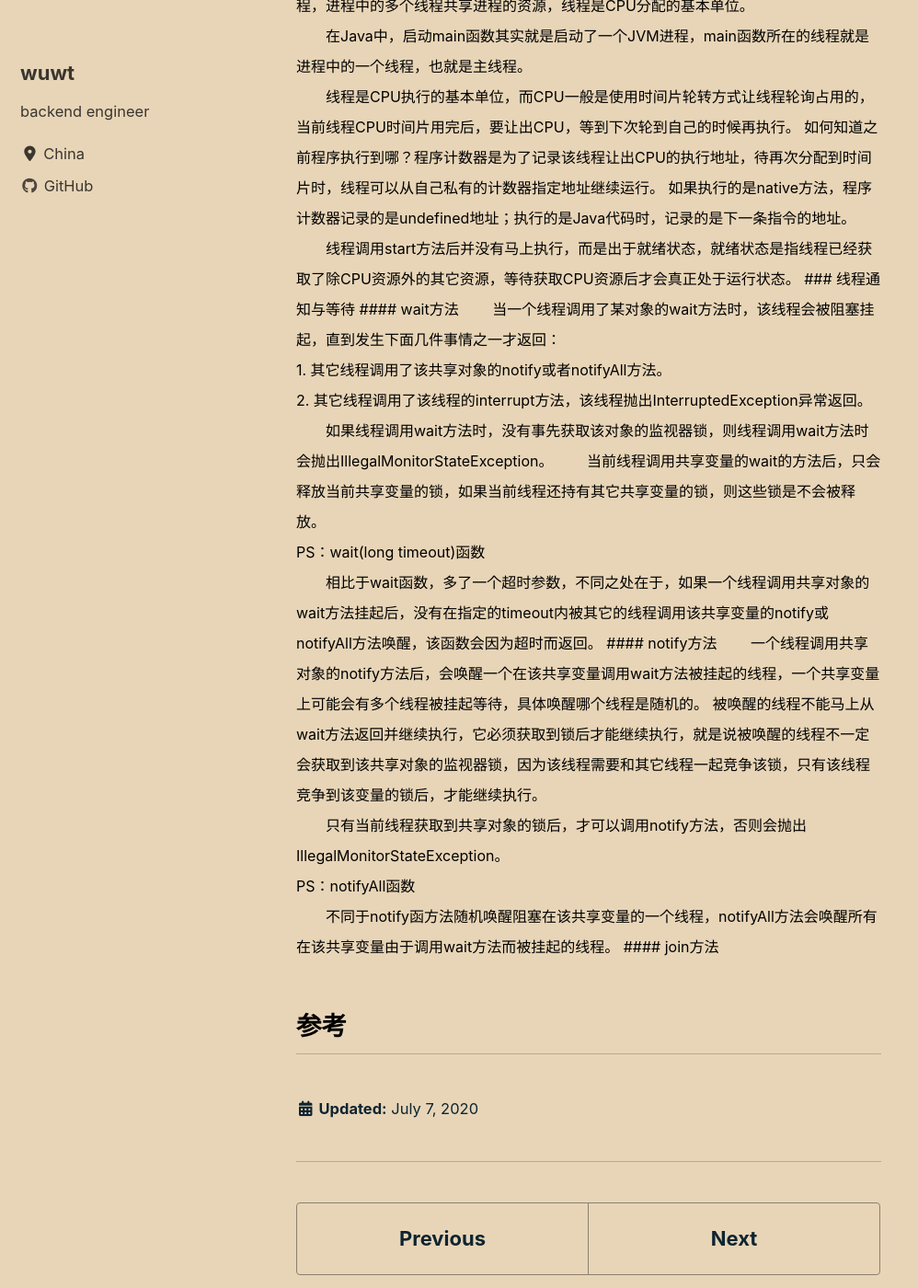
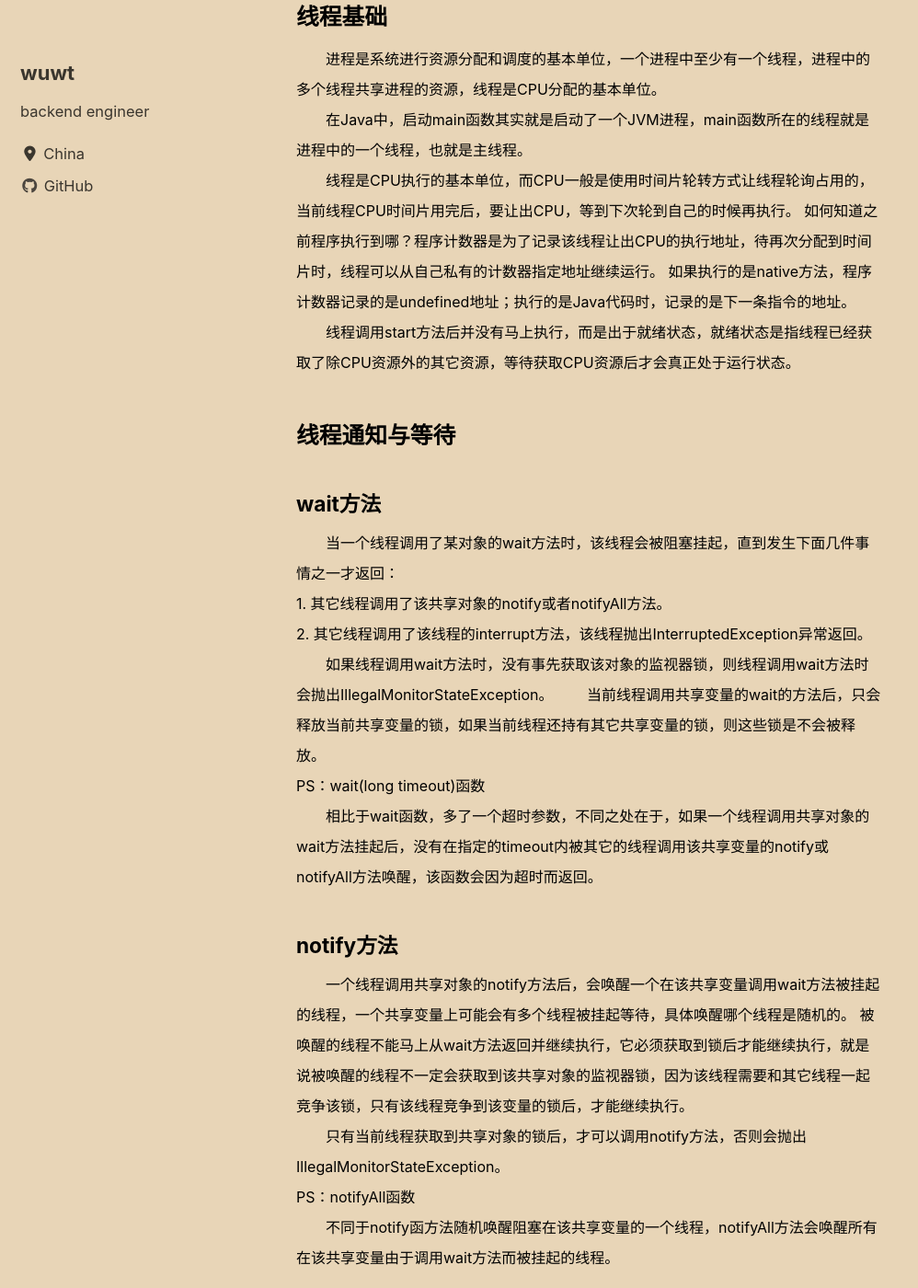
Before and after one commit to wuwtBeyond/wuwtBeyond.github.io, a Jekyll site: the page built from _posts/2020-07-07-Java那些事.md, in a window 1280 px wide and 1400 px high, scrolled down 246 px. Shown: the whole window at 92% size, without its empty margins (0-998 px from the left). Built offline with Jekyll 4.4.1, drawn with Linux system fonts in a browser that asks for light colours; cached includes are drawn as plain includes; nearby versions of some CDN libraries; comment, search, counter and statistics services are not loaded; some of the changed text lies outside the part shown.

Commit message:
update 更新文章

```diff
--- a/_posts/2020-07-07-Java那些事.md
+++ b/_posts/2020-07-07-Java那些事.md
@@ -1,5 +1,5 @@
+### 线程基础
 <font size="3">
-### 线程基础
 &emsp;&emsp;进程是系统进行资源分配和调度的基本单位，一个进程中至少有一个线程，进程中的多个线程共享进程的资源，线程是CPU分配的基本单位。<br>
 
 &emsp;&emsp;在Java中，启动main函数其实就是启动了一个JVM进程，main函数所在的线程就是进程中的一个线程，也就是主线程。<br>
@@ -9,8 +9,10 @@
 如果执行的是native方法，程序计数器记录的是undefined地址；执行的是Java代码时，记录的是下一条指令的地址。<br>
 
 &emsp;&emsp;线程调用start方法后并没有马上执行，而是出于就绪状态，就绪状态是指线程已经获取了除CPU资源外的其它资源，等待获取CPU资源后才会真正处于运行状态。
+</font>
 ### 线程通知与等待
-#### wait方法
+##### wait方法
+<font size="3">
 &emsp;&emsp;当一个线程调用了某对象的wait方法时，该线程会被阻塞挂起，直到发生下面几件事情之一才返回：<br>
 1. 其它线程调用了该共享对象的notify或者notifyAll方法。<br>
 2. 其它线程调用了该线程的interrupt方法，该线程抛出InterruptedException异常返回。<br>
@@ -22,7 +24,9 @@
 PS：wait(long timeout)函数<br>
 
 &emsp;&emsp;相比于wait函数，多了一个超时参数，不同之处在于，如果一个线程调用共享对象的wait方法挂起后，没有在指定的timeout内被其它的线程调用该共享变量的notify或notifyAll方法唤醒，该函数会因为超时而返回。
-#### notify方法
+</font>
+##### notify方法
+<font size="3">
 &emsp;&emsp;一个线程调用共享对象的notify方法后，会唤醒一个在该共享变量调用wait方法被挂起的线程，一个共享变量上可能会有多个线程被挂起等待，具体唤醒哪个线程是随机的。
 被唤醒的线程不能马上从wait方法返回并继续执行，它必须获取到锁后才能继续执行，就是说被唤醒的线程不一定会获取到该共享对象的监视器锁，因为该线程需要和其它线程一起竞争该锁，只有该线程竞争到该变量的锁后，才能继续执行。<br>
 
@@ -31,8 +35,9 @@ PS：wait(long timeout)函数<br>
 PS：notifyAll函数<br>
 
 &emsp;&emsp;不同于notify函方法随机唤醒阻塞在该共享变量的一个线程，notifyAll方法会唤醒所有在该共享变量由于调用wait方法而被挂起的线程。
-#### join方法
 </font>
+##### join方法
+
 
 
 ## 参考
```
